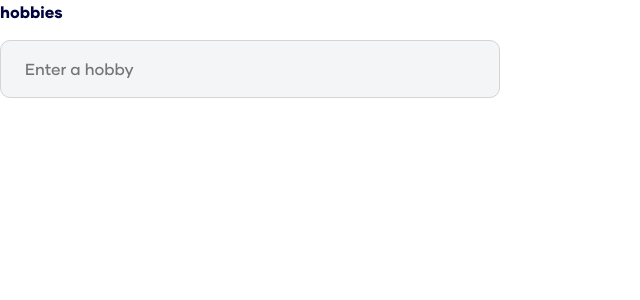
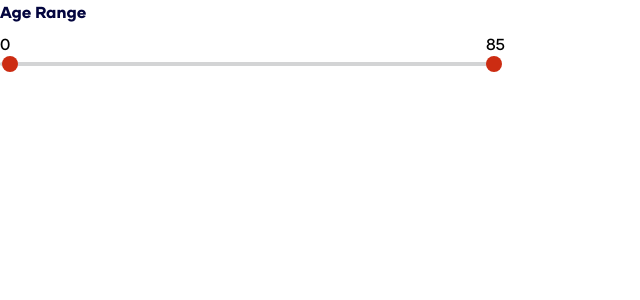
Before and after one commit to maplesyrupman/rwi-site, a Next.js app: page /test in a window 1280 px wide. Shown: the top 300 px of the page, without its empty margins (0-640 px from the left). Built offline with nearby package versions, Linux system fonts and the light colour scheme.

Commit message:
range slider component

```diff
--- /dev/null
+++ b/components/form-components/RangeSlider/index.tsx
@@ -0,0 +1,63 @@
+import { useState } from 'react'
+import stylesMain from '../styles.module.css'
+import styles from './styles.module.css'
+
+type Props = {
+    id: string,
+    label: string,
+    steps: string,
+    change: (id: string, value: any) => void,
+    validate: () => boolean
+}
+
+export default function RangeSlider({ id, label, steps, change, validate }:Props) {
+
+    const [value1, setValue1] = useState('0');
+    const [value2, setValue2] = useState(steps);
+
+    function handleChange(id: string, value: string) {
+        if (id === 'slider1') {
+            setValue1(value);
+        }
+
+        if (id === 'slider2') {
+            setValue2(value);
+        }
+    }
+
+    return (
+        <div id={id} className={stylesMain.container}>
+            <span className='txtBlue bold'>{label}</span>
+            <div className={styles.counterCon}>
+                <span>{value1}</span>
+                <span>{value2}</span>
+            </div>
+            <div className={styles.sliderCon}>
+                <div className={styles.sliderTrack}>
+                    <input
+                    id='slider1'
+                    type='range'
+                    min='0'
+                    max={steps}
+                    value={value1}
+                    onChange={({ target: { value: radius }}) => {
+                        handleChange('slider1', radius);
+                    }}
+                    className={styles.slider}
+                    />
+                    <input
+                    id='slider2'
+                    type='range'
+                    min='0'
+                    max={steps}
+                    value={value2}
+                    onChange={({ target: { value: radius }}) => {
+                        handleChange('slider2', radius);
+                    }}
+                    className={styles.slider}
+                    />
+                </div>
+            </div>
+        </div>
+    )
+}
--- /dev/null
+++ b/components/form-components/RangeSlider/styles.module.css
@@ -0,0 +1,84 @@
+.counterCon {
+    width: 505px;
+    display: flex;
+    flex-direction: row;
+    justify-content: space-between;
+}
+
+.sliderCon {
+    width: 500px;
+    position: relative;
+}
+
+.slider {
+    appearance: none;
+    -webkit-appearance: none;
+    -moz-appearance: none;
+    width: 100%;
+    position: absolute;
+    background: transparent;
+    top: 0;
+    bottom: 0;
+    pointer-events: none;
+}
+
+.slider::-webkit-slider-runable-track {
+    -webkit-appearance: none;
+    height: 0.25rem;
+}
+
+.slider::-moz-range-track {
+    -moz-appearance: none;
+    height: 0.25rem;
+}
+
+.slider::-ms-track {
+    appearance: none;
+    height: 0.25rem;
+}
+
+.slider::-webkit-slider-thumb {
+    -webkit-appearance: none;
+    height: 1rem;
+    width: 1rem;
+    background: var(--rwi-red);
+    cursor: pointer;
+    border-radius: 50%;
+    pointer-events: auto;
+}
+
+.slider::-moz-range-thumb {
+    -webkit-appearance: none;
+    height: 1rem;
+    width: 1rem;
+    background: var(--rwi-red);
+    cursor: pointer;
+    border-radius: 50%;
+    pointer-events: auto;
+}
+
+.slider::-ms-thumb {
+    appearance: none;
+    height: 1rem;
+    width: 1rem;
+    background: var(--rwi-red);
+    cursor: pointer;
+    border-radius: 50%;
+    pointer-events: auto;
+}
+
+.slider:active::-webkit-slider-thumb {
+    background: var(--light);
+    border: 2px solid var(--rwi-red);
+}
+
+.sliderTrack {
+    width: 100%;
+    height: 0.25rem;
+    background: var(--grey-one);
+    position: absolute;
+    margin: auto;
+    top: 0;
+    bottom: 0;
+    border-radius: 5px;
+}
--- a/pages/test.tsx
+++ b/pages/test.tsx
@@ -1,3 +1,4 @@
+import RangeSlider from "../components/form-components/RangeSlider"
 import TagsInput from "../components/form-components/TagsInput"
 
 const tq = {
@@ -18,7 +19,7 @@ export default function Test() {
 
     return (
         <div>
-            <TagsInput id='123' label='hobbies' placeholder='Enter a hobby' change={change} required={true} />
+            <RangeSlider id='123' label='Age Range' steps='85' change={change} validate={() => {return true}} />
         </div>
     )
 }
```
